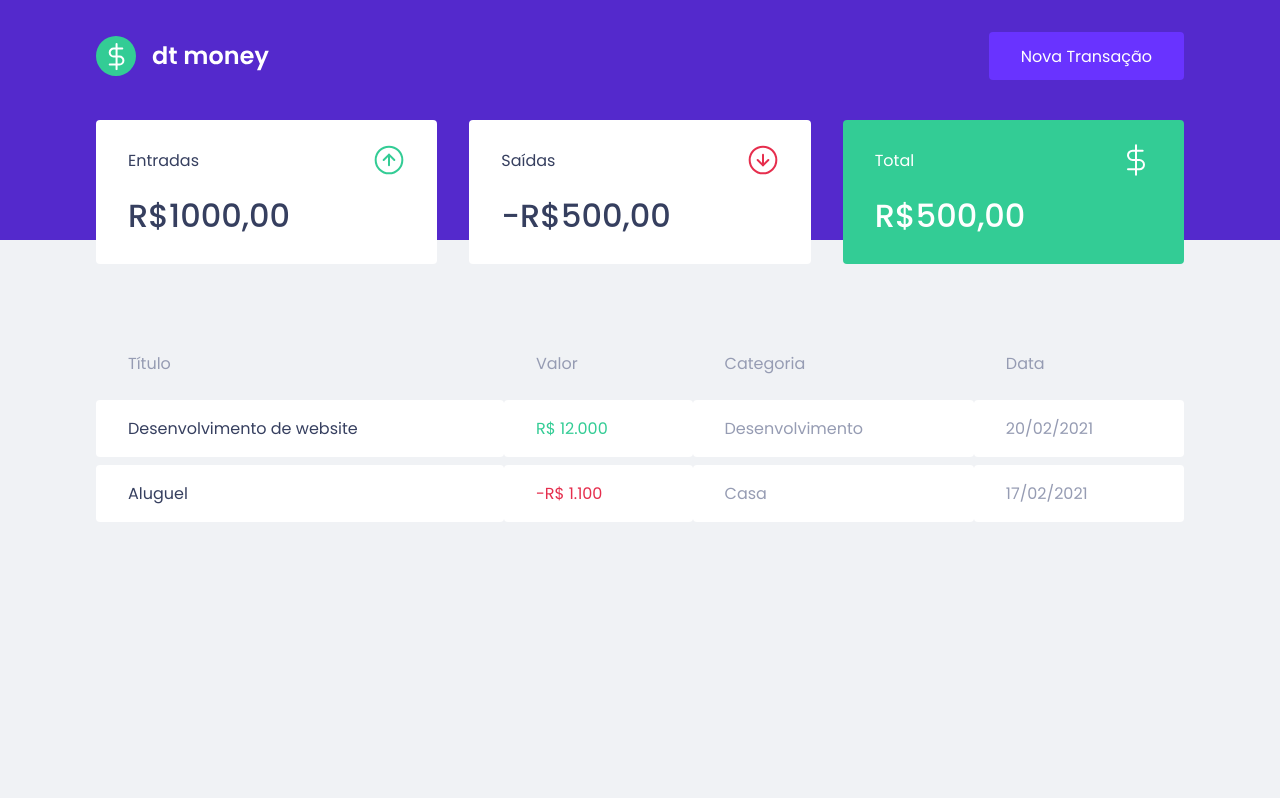
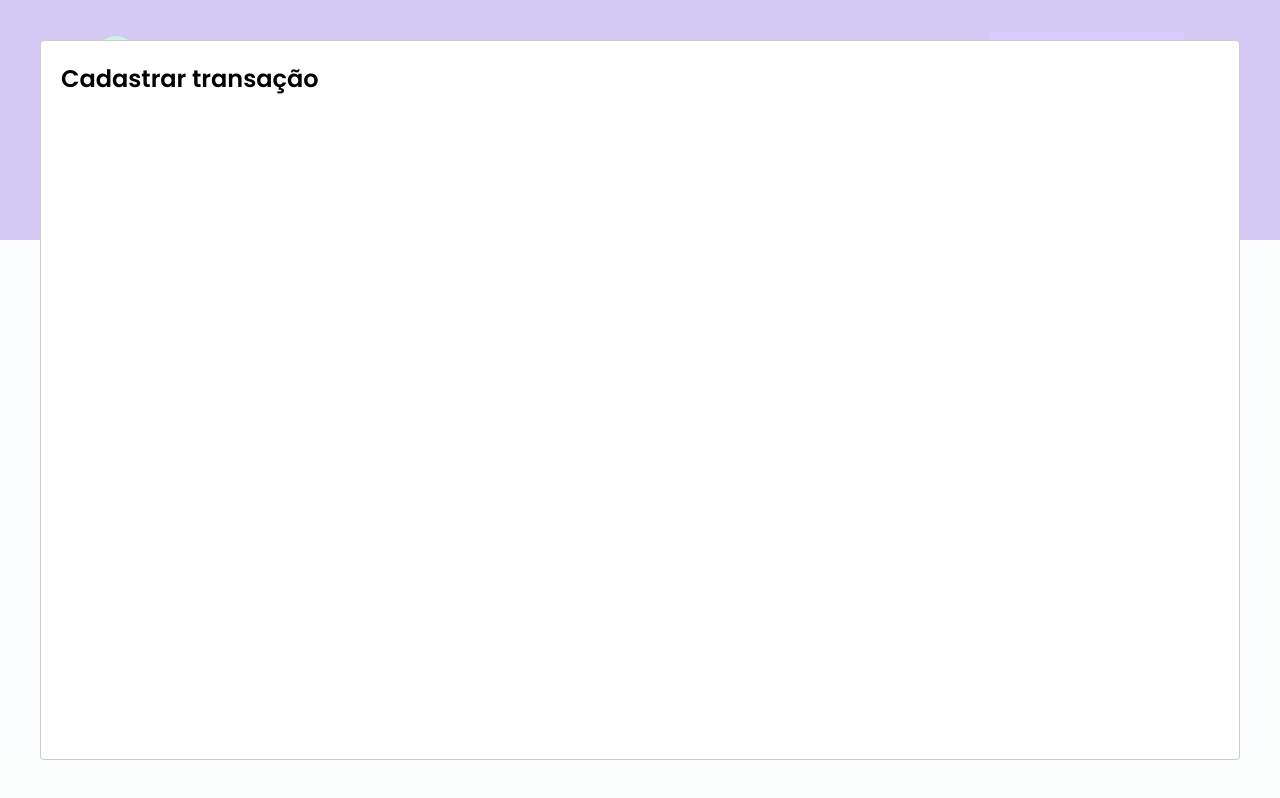
Before and after one commit to pedrocmoreira/gofinances_web, a React (Create React App) app: page / in a window 1280 px wide. Both pictures are taken after a click on the button "Nova Transação". Built offline with nearby package versions, Linux system fonts and the light colour scheme; no server answers; what miragejs would draw is missing.

Commit message:
Add React modal and starting the new transaction modal

```diff
--- a/package.json
+++ b/package.json
@@ -3,10 +3,12 @@
   "version": "0.1.0",
   "private": true,
   "dependencies": {
+    "@types/react-modal": "^3.13.1",
     "axios": "^0.27.2",
     "miragejs": "^0.1.44",
     "react": "^17.0.2",
     "react-dom": "^17.0.2",
+    "react-modal": "^3.15.1",
     "react-scripts": "4.0.3",
     "styled-components": "^5.3.5",
     "web-vitals": "^1.0.1"
--- a/src/App.tsx
+++ b/src/App.tsx
@@ -1,14 +1,34 @@
+import { useState } from 'react';
+import Modal from 'react-modal';
 import { Dashboard } from "./components/Dashboard";
 import { Header } from "./components/Header";
 import { GlobalStyle } from "./styles/global";
 
 
 export function App() {
+
+  const [isNewTransactionModalOpen, setIsNewTransactionModalOpen] = useState(false);
+
+  function handleOpenNewTransactionModal() {
+    setIsNewTransactionModalOpen(true);
+  }
+
+  function handleCloseNewTransactionModal() {
+    setIsNewTransactionModalOpen(false);
+  }
+
   return (
-  <>
-    <Header />
-    <Dashboard/>
-    <GlobalStyle/>
-  </>
+    <>
+      <Header onOpenNewTransactionModal={handleOpenNewTransactionModal}/>
+      <Dashboard />
+      <GlobalStyle />
+
+      <Modal
+        isOpen={isNewTransactionModalOpen}
+        onRequestClose={handleCloseNewTransactionModal}
+      >
+        <h2>Cadastrar transação</h2>
+      </Modal>
+    </>
   );
 }
--- a/src/components/Header/index.tsx
+++ b/src/components/Header/index.tsx
@@ -1,3 +1,5 @@
+import { useState } from 'react';
+import Modal from 'react-modal'
 import logoImg from '../../assets/logo.svg';
 
 import {
@@ -5,14 +7,21 @@
   Content,
 } from './styles';
 
-export function Header() {
+interface Props {
+  onOpenNewTransactionModal: () => void;
+}
+
+export function Header({ onOpenNewTransactionModal } : Props) {
   return (
     <Container>
       <Content>
         <img src={logoImg} alt="dt-money" />
-        <button type="button">
+        <button type="button" onClick={onOpenNewTransactionModal}>
           Nova Transação
         </button>
+
+
+
       </Content>
     </Container>
   )
```
Also changed, not shown: 1 other file (tests, documents, lock files or other folders).
